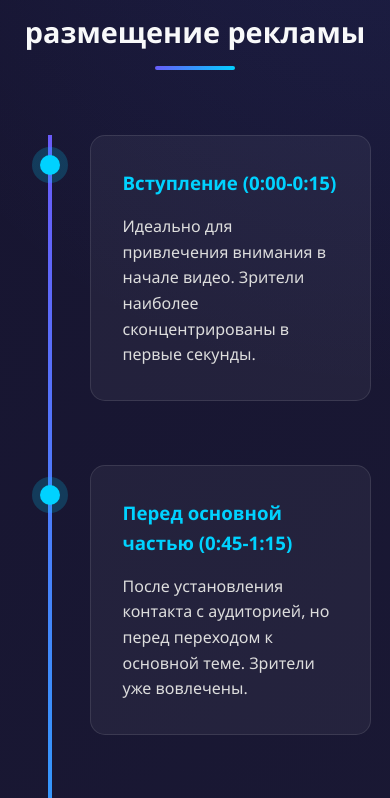
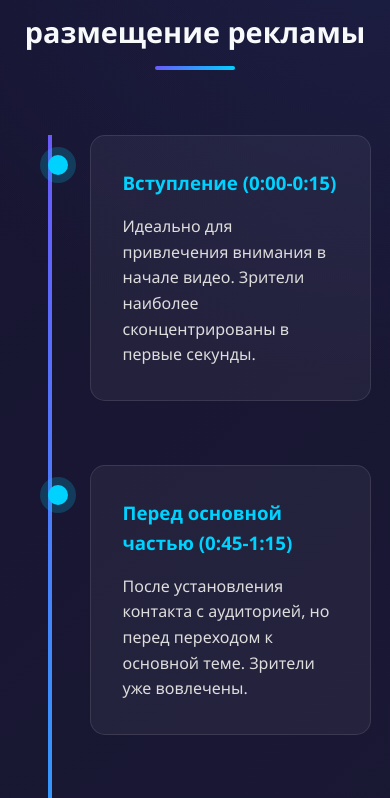
Before and after one commit to FELXOTADS/FELXOTADS.github.io, a plain HTML site: page index.html in a window 390 px wide. Shown: the part 3542-4340 px from the top of the page. Drawn offline with Linux system fonts and the light colour scheme.

Commit message:
Update index.html

```diff
--- a/index.html
+++ b/index.html
@@ -376,7 +376,7 @@
             border-bottom: none;
         }
 
-        /* Timeline section */
+        /* Timeline section - ИСПРАВЛЕННЫЕ ТОЧКИ */
         #timing {
             background: radial-gradient(circle at top right, rgba(74, 108, 250, 0.1) 0%, transparent 30%);
         }
@@ -457,14 +457,16 @@
             background: var(--accent);
             top: 20px;
             box-shadow: 0 0 0 8px rgba(0, 210, 255, 0.2);
+            z-index: 10;
         }
 
+        /* ИСПРАВЛЕНИЕ: Сдвигаем точки левее для выравнивания */
         .timeline-item:nth-child(odd)::before {
-            right: -12px;
+            right: -10px; /* Было -12px */
         }
 
         .timeline-item:nth-child(even)::before {
-            left: -8px;
+            left: -10px; /* Было -8px */
         }
 
         /* Contract section */
@@ -732,9 +734,10 @@
                 text-align: left;
             }
 
-            .timeline-item:nth-child(odd)::before,
-            .timeline-item:nth-child(even)::before {
-                left: 30px;
+            /* ИСПРАВЛЕНИЕ для мобильных: сдвигаем точки левее */
+            .timeline-item::before {
+                left: 28px !important; /* Было 30px */
+                right: auto !important;
             }
         }
 
@@ -807,11 +810,6 @@
 
             .timeline-item {
                 padding-left: 50px;
-            }
-
-            .timeline-item:nth-child(odd)::before,
-            .timeline-item:nth-child(even)::before {
-                left: 20px;
             }
 
             .contract,
```
